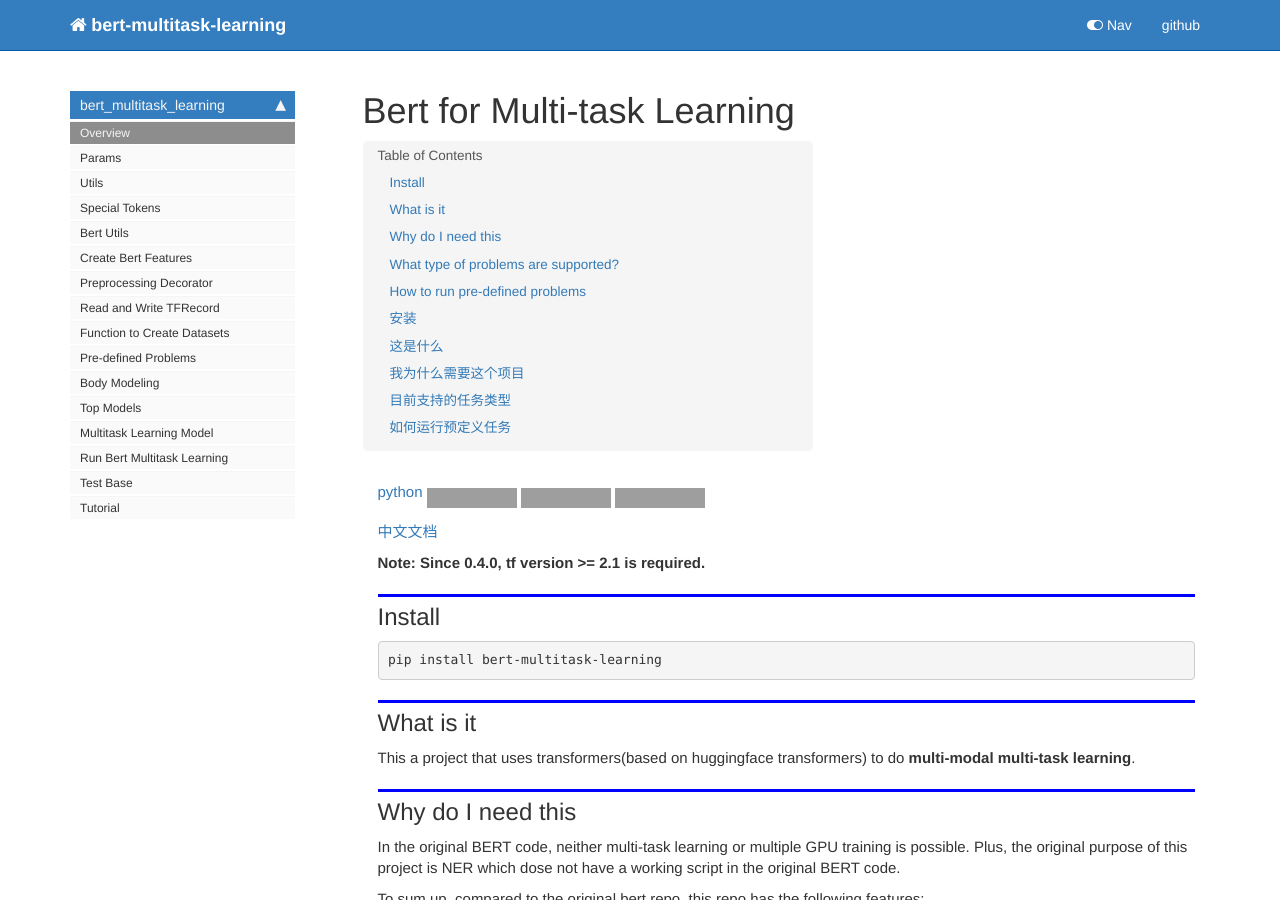
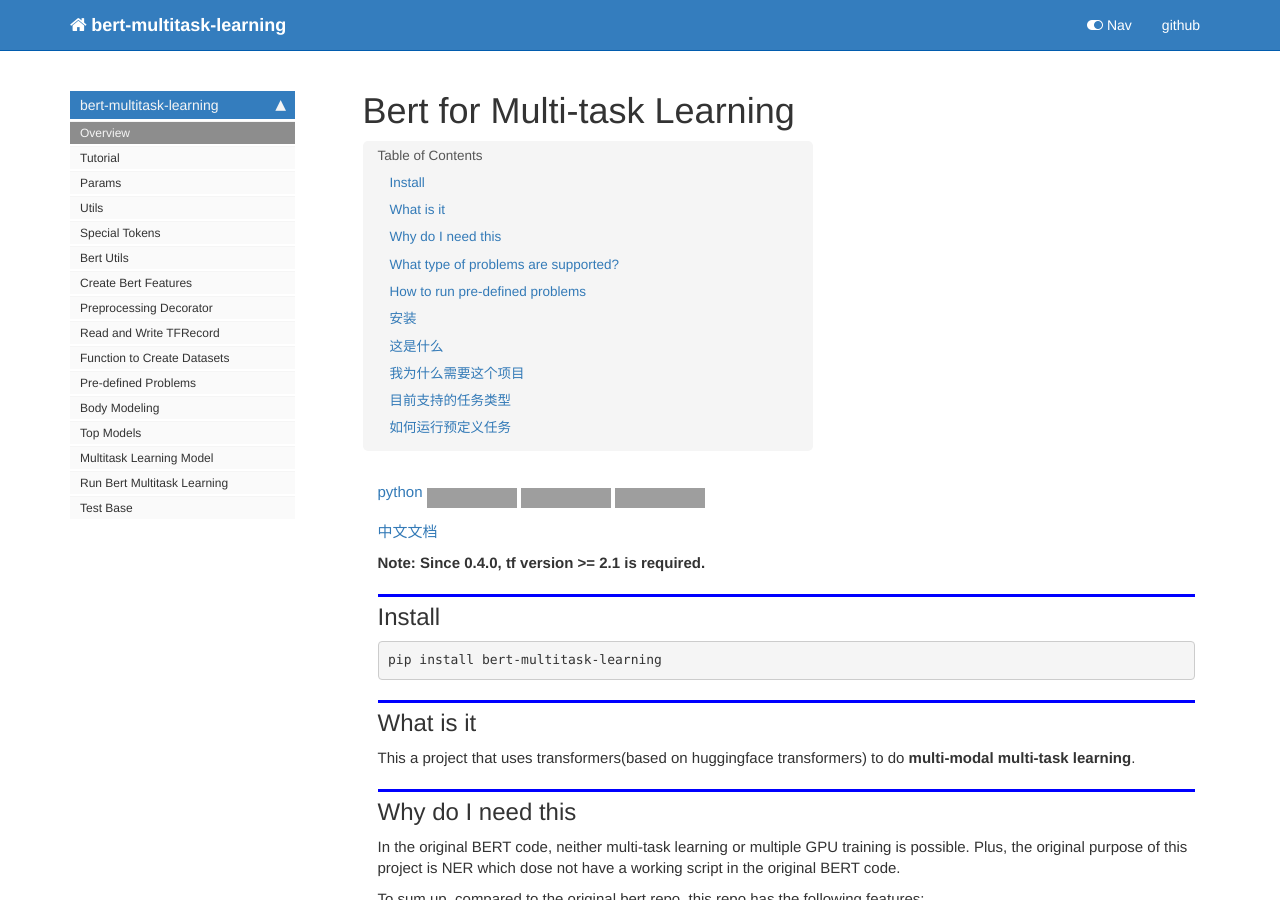
Before and after one commit to JayYip/m3tl, a Jekyll site: the page built from docs/index.html, in a window 1280 px wide and 900 px high. Built offline with Jekyll 4.4.1, drawn with Linux system fonts in a browser that asks for light colours; nearby versions of some CDN libraries; comment, search, counter and statistics services are not loaded; some of the changed lines change nothing that is shown; grey boxes are pictures that could not be loaded.

Commit message:
minor: side bar change

```diff
--- a/docs/_data/sidebars/home_sidebar.yml
+++ b/docs/_data/sidebars/home_sidebar.yml
@@ -9,6 +9,9 @@
     - output: web,pdf
       title: Overview
       url: /
+    - output: web,pdf
+      title: Tutorial
+      url: tutorial.html
     - output: web,pdf
       title: Params
       url: params.html
@@ -51,10 +54,7 @@
     - output: web,pdf
       title: Test Base
       url: test_base.html
-    - output: web,pdf
-      title: Tutorial
-      url: tutorial.html
     output: web
-    title: bert_multitask_learning
+    title: bert-multitask-learning
   output: web
   title: Sidebar
```
Also changed, not shown: 1 other file.
